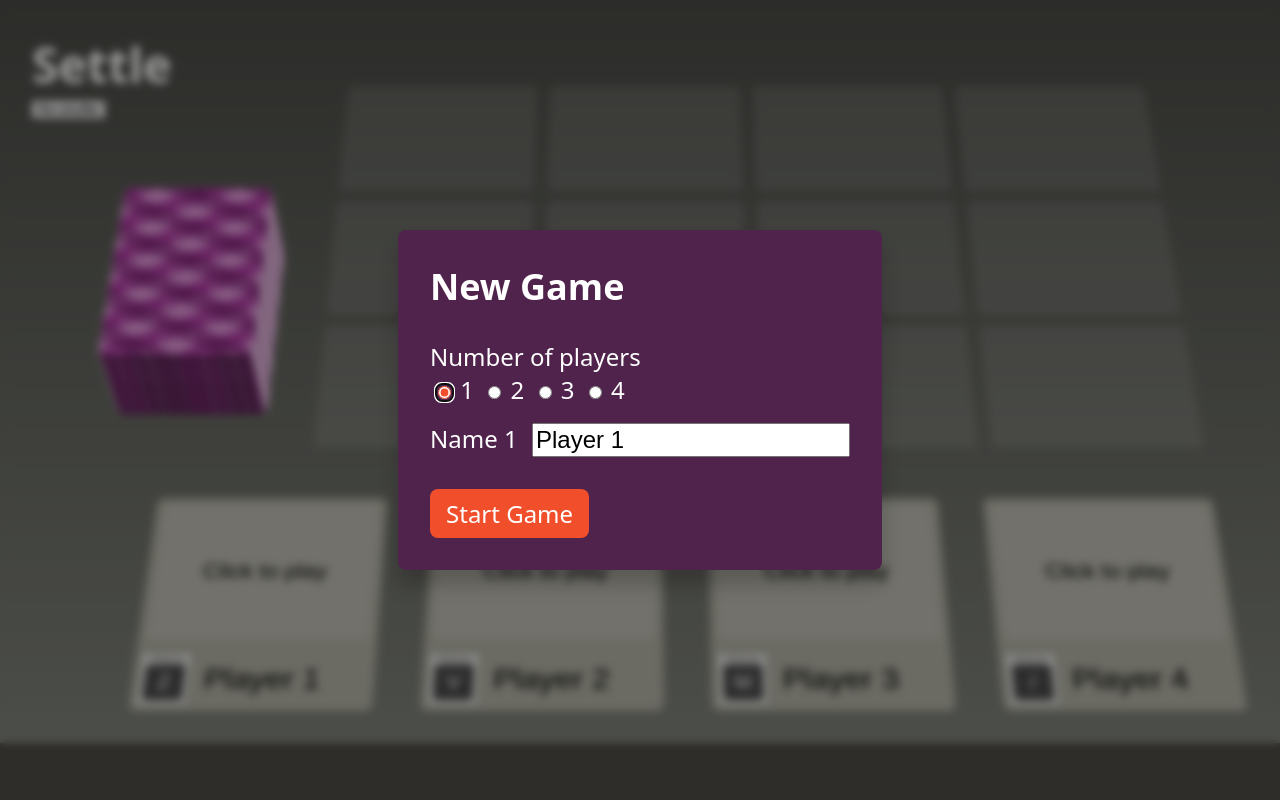
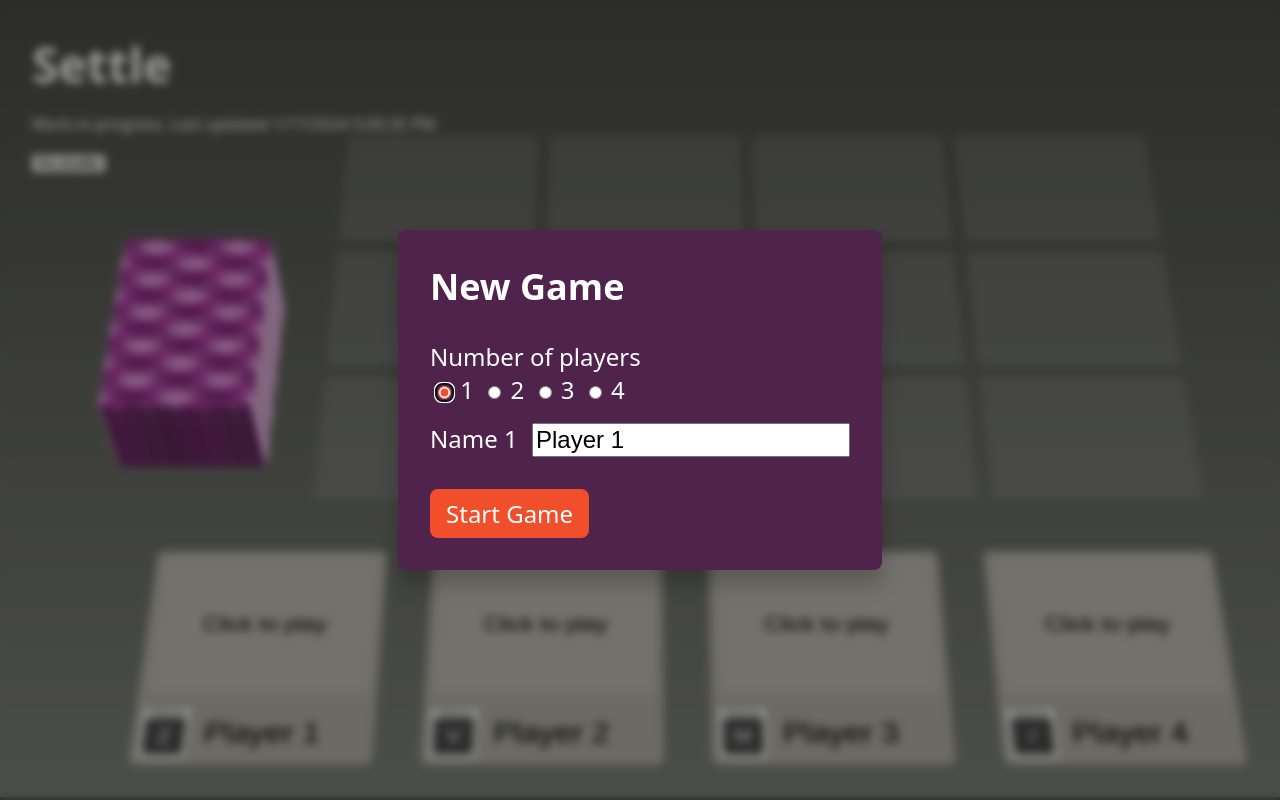
Before and after one commit to stephenjbell/settle, a SvelteKit app: page / in a window 1280 px wide. Built offline with nearby package versions, Linux system fonts and the light colour scheme.

Commit message:
Try to generate date at build

```diff
--- a/src/routes/+page.svelte
+++ b/src/routes/+page.svelte
@@ -617,6 +617,7 @@
     <h1>
         Settle
     </h1>
+    <p>Work-in-progress. Last updated {new Date().toLocaleDateString()} {new Date().toLocaleTimeString()}</p>
     <button on:click|preventDefault={reshuffle}>Re-shuffle</button>
 
     <div class="noplayerwarning {noPlayerWarning}">Select a player.</div>
```
